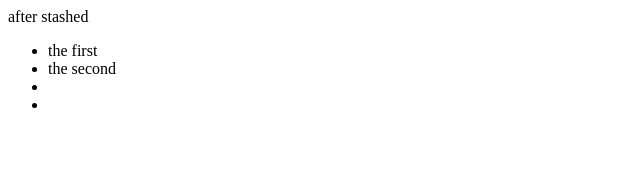
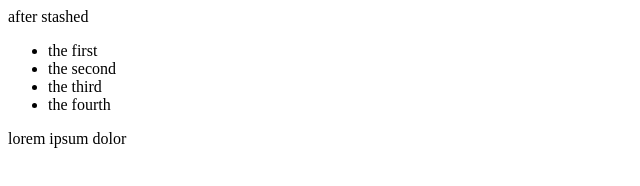
Before and after one commit to salmamoh905/tagapp, a plain HTML site: page index.html in a window 1280 px wide. Shown: the whole page, without its empty margins (0-640 px from the left). Drawn offline with Linux system fonts and the light colour scheme.

Commit message:
paragraph

```diff
--- a/index.html
+++ b/index.html
@@ -5,16 +5,18 @@
     <meta http-equiv="X-UA-Compatible" content="IE=edge">
     <meta name="viewport" content="width=device-width, initial-scale=1.0">
     <title>Document</title>
+
+</head>
+<body>
     <div>after stashed</div>
     <ul>
         <li> the first</li>
         <li>the second</li>
-        <li></li>
-        <li></li>
+        <li>the third</li>
+        <li>the fourth</li>
+
 
     </ul>
-</head>
-<body>
-
+    <p>lorem ipsum dolor</p>
 </body>
 </html>
```
